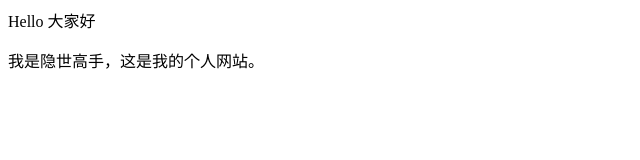
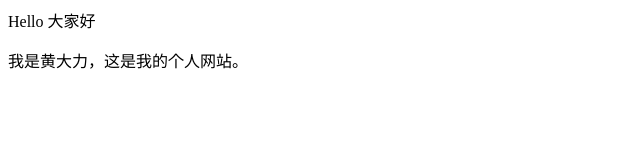
Before and after one commit to yinshigaoshou/yinshigaoshou.github.io, a plain HTML site: page index.html in a window 1280 px wide. Shown: the full height of the page, 0-640 px from the left. Drawn offline with Linux system fonts and the light colour scheme.

Commit message:
Update index.html

```diff
--- a/index.html
+++ b/index.html
@@ -1,2 +1,2 @@
 <p>Hello 大家好</p>
-<p>我是隐世高手，这是我的个人网站。 </p>
+<p>我是黄大力，这是我的个人网站。 </p>
```
